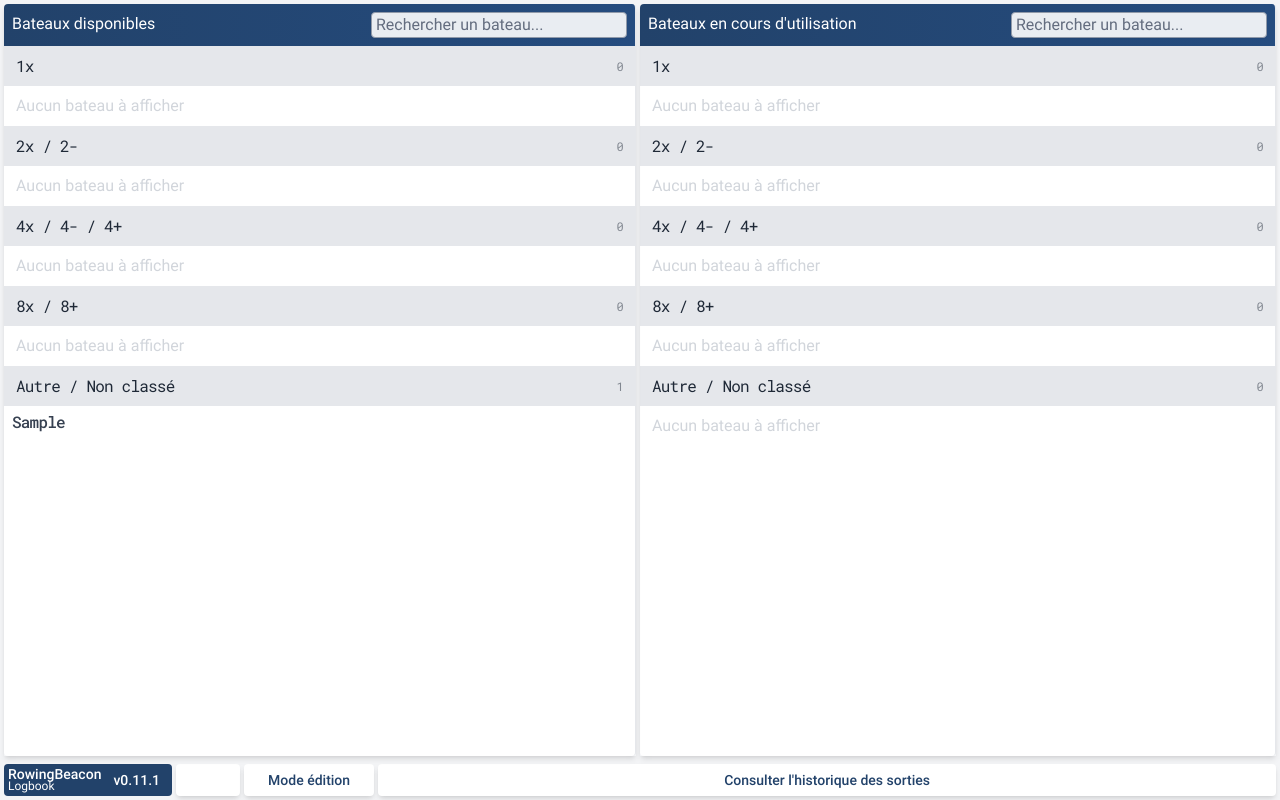
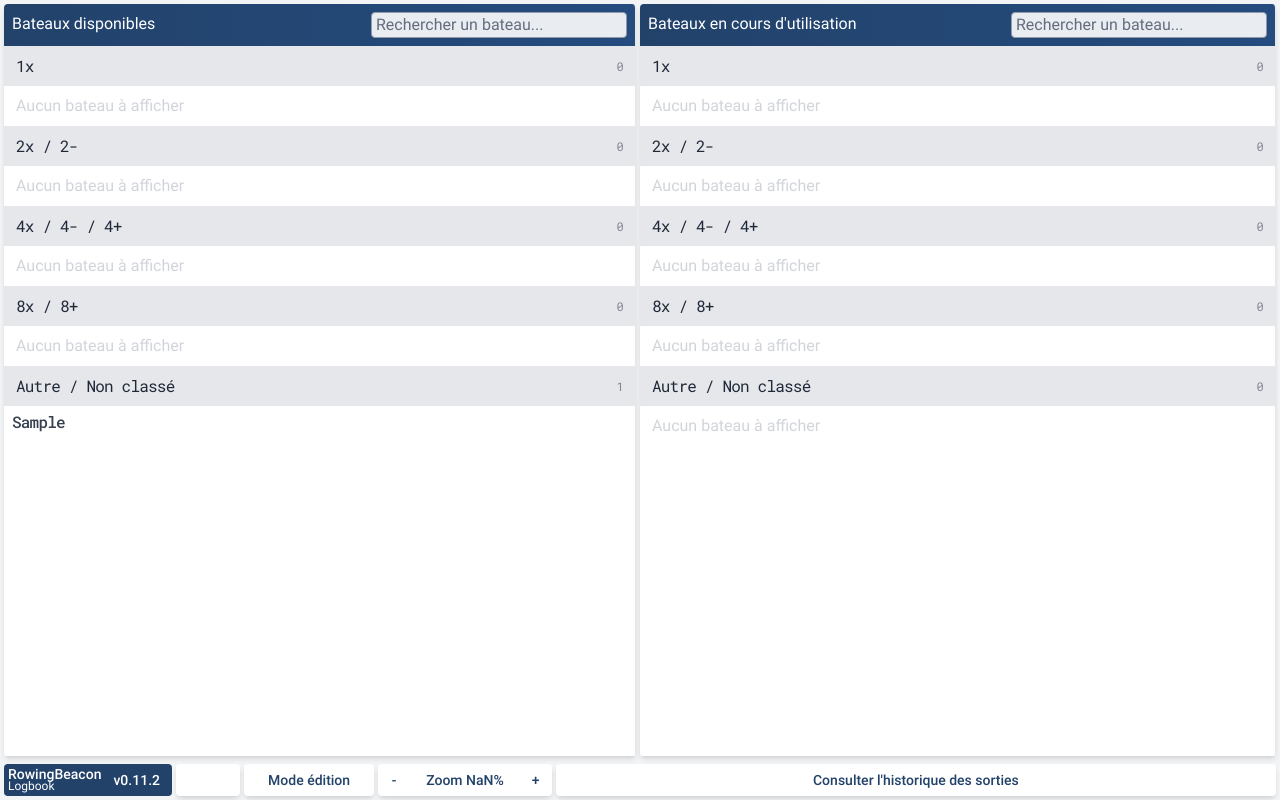
Before and after one commit to MathisBarre/logbook.rowingbeacon.com, a React (Vite) app: page / in a window 1280 px wide. Both pictures are taken after typing "Sample123", "Sample", "Sample", "Sample" into the empty fields and a click on the button "Valider les informations". Built offline with nearby package versions, Linux system fonts and the light colour scheme; some icons are missing.

Commit message:
feat: put back zoom

```diff
--- a/package.json
+++ b/package.json
@@ -1,7 +1,7 @@
 {
   "name": "boathouse.rowingbeacon.com",
   "private": true,
-  "version": "0.11.1",
+  "version": "0.11.2",
   "type": "module",
   "scripts": {
     "dev": "vite",
--- a/src-tauri/tauri.conf.json
+++ b/src-tauri/tauri.conf.json
@@ -18,7 +18,7 @@
   },
   "productName": "Rowing Beacon",
   "mainBinaryName": "Rowing Beacon",
-  "version": "0.11.1",
+  "version": "0.11.2",
   "identifier": "com.rowing-beacon-tauri-app.app",
   "plugins": {},
   "app": {
--- a/src/_common/utils/zoom.ts
+++ b/src/_common/utils/zoom.ts
@@ -1,3 +1,5 @@
+import { useState, useEffect } from "react";
+
 function zoom(zoomValue: number) {
   const root = document.documentElement;
 
@@ -11,17 +13,7 @@ function zoom(zoomValue: number) {
     fontSize = parseInt(root.style.getPropertyValue("--root-font-size"));
 
     root.style.setProperty("--root-font-size", fontSize + zoomValue + "px");
-  }
-}
-
-export const zoomIn = () => zoom(1);
-export const zoomOut = () => zoom(-1);
-
-export function resetZoom() {
-  const root = document.documentElement;
-
-  if (root) {
-    root.style.setProperty("--root-font-size", 16 + "px");
+    localStorage.setItem("zoomLevel", fontSize + zoomValue + "px");
   }
 }
 
@@ -36,3 +28,28 @@ export function getZoomPercentage() {
 
   return 100;
 }
+
+export function useZoom() {
+  const [zoomPercentage, setZoomPercentage] = useState(getZoomPercentage());
+
+  useEffect(() => {
+    const savedZoomLevel = localStorage.getItem("zoomLevel");
+    if (savedZoomLevel) {
+      const root = document.documentElement;
+      root.style.setProperty("--root-font-size", savedZoomLevel);
+      setZoomPercentage(getZoomPercentage());
+    }
+  }, []);
+
+  return {
+    zoomIn: () => {
+      zoom(1);
+      setZoomPercentage(getZoomPercentage());
+    },
+    zoomOut: () => {
+      zoom(-1);
+      setZoomPercentage(getZoomPercentage());
+    },
+    zoomPercentage,
+  };
+}
--- a/src/boathouse/Boathouse.screen.tsx
+++ b/src/boathouse/Boathouse.screen.tsx
@@ -25,6 +25,7 @@ import { RowersCrudDialog } from "./components/RowersCrudDialog/RowersCrud.Dialo
 import Button from "../_common/components/Button";
 import { SimpleAlertDialog } from "../_common/components/SimpleAlertDialog";
 import { windowAlert, windowPrompt } from "../_common/utils/window.utils";
+import { useZoom } from "../_common/utils/zoom";
 
 function BoathouseScreen() {
   const sessionStore = useSessionsStore();
@@ -71,6 +72,8 @@ function BoathouseScreen() {
   }, []);
 
   const [isLogoutAlertOpen, setIsLogoutAlertOpen] = useState(false);
+
+  const { zoomIn, zoomOut, zoomPercentage } = useZoom();
 
   if (!displayHistory) {
     return (
@@ -122,7 +125,7 @@ function BoathouseScreen() {
 
           {adminEditSystem.isInAdminEditMode && (
             <>
-              <div className="absolute right-1 left-1 px-2 bottom-1 h-8 flex items-center bg-steel-blue-50 bg-steel-blue-300 border rounded shadow-md gap-4 z-30">
+              <div className="absolute right-1 left-1 px-2 bottom-1 h-8 flex items-center bg-steel-blue-300 border rounded shadow-md gap-4 z-30">
                 <p className="text-blue-500 text-sm font-bold">MODE ÉDITION</p>
                 <div className="w-[1px] h-4 bg-steel-blue-300" />
 
@@ -231,6 +234,26 @@ function BoathouseScreen() {
               Mode édition
             </button>
 
+            <div className=" text-sm font-medium shadow-md bg-white text-steel-blue-800 flex items-center justify-center rounded">
+              <button
+                className="h-8 w-8 hover:bg-gray-100"
+                onClick={() => {
+                  zoomOut();
+                }}
+              >
+                -
+              </button>
+              <p className="flex-1 text-center mx-4">Zoom {zoomPercentage}%</p>
+              <button
+                className="h-8 w-8 hover:bg-gray-100"
+                onClick={() => {
+                  zoomIn();
+                }}
+              >
+                +
+              </button>
+            </div>
+
             <button
               onClick={() => {
                 setDisplayHistory(true);
```
